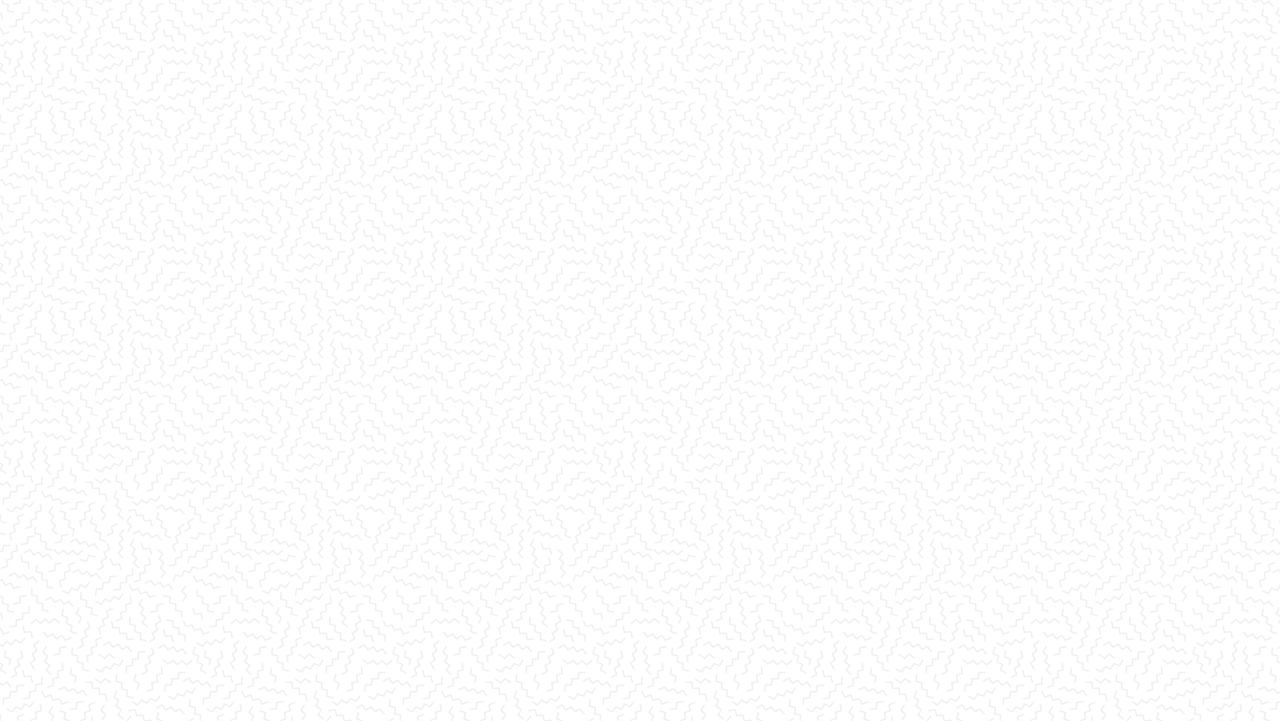
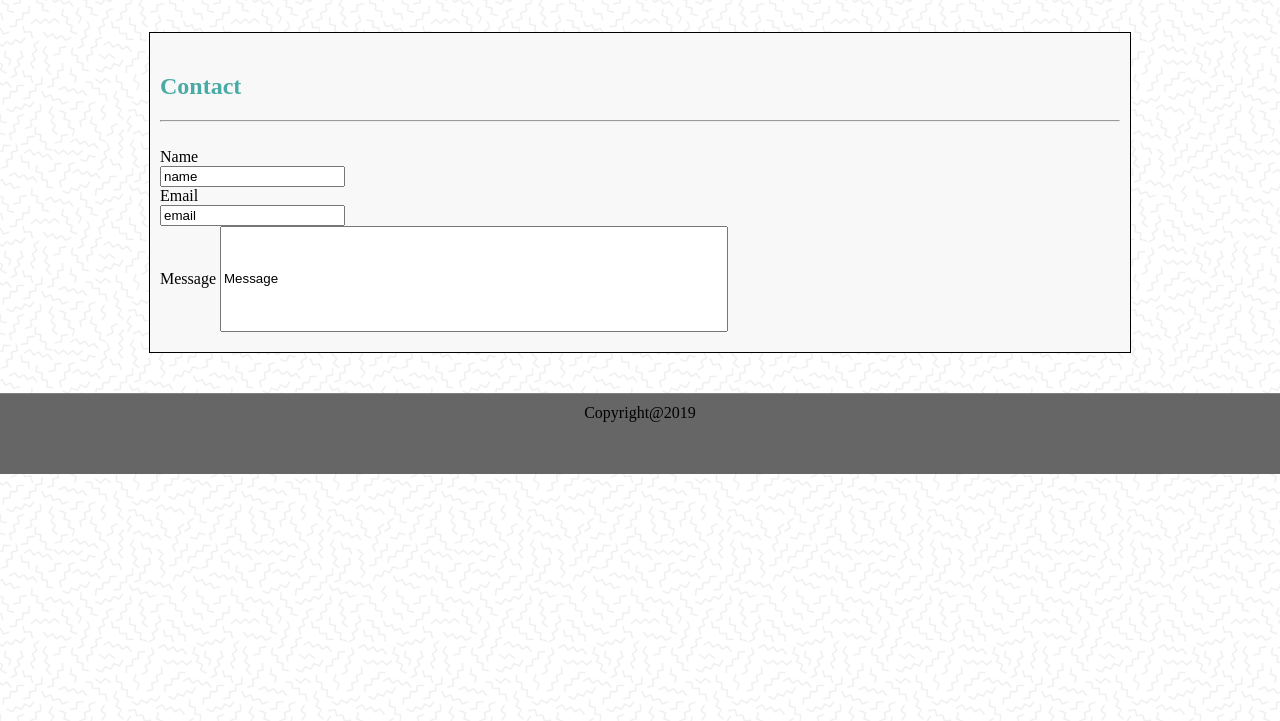
Before and after one commit to Chadkaplan/Basic-Portfolio, a plain HTML site: page contact.html in a window 1280 px wide. Shown: the part 79-800 px from the top of the page. Drawn offline with Linux system fonts and the light colour scheme.

Commit message:
Header and footers completed and uniform, made the content boxes for all pages

```diff
--- a/assests/css/style.css
+++ b/assests/css/style.css
@@ -10,7 +10,7 @@ header{
     height: 70px;
     font-family: 'Georgia', 'Times New Roman', Times, serif;
     position: relative;
-    left: -10px;
+    left: -11px;
 }
 /* the top bar part */
 .headerContainer{
@@ -68,3 +68,9 @@ footer{
 img{
     height: 200px;
 }
+/* Making "Contact" header its own line */
+.messageContainer{
+    margin: 0 auto;
+    width: 500px;
+    height: 100px;
+}
--- a/contact.html
+++ b/contact.html
@@ -1,12 +1,14 @@
 <!DOCTYPE html>
 <html lang="en">
+
 <head>
     <meta charset="UTF-8">
     <meta name="viewport" content="width=device-width, initial-scale=1.0">
     <meta http-equiv="X-UA-Compatible" content="ie=edge">
-    <title>Document</title>
+    <title>Contact</title>
     <link rel="stylesheet" href="./assests/css/style.css">
 </head>
+
 <body>
     <header>
         <div class="headerContainer">
@@ -19,5 +21,29 @@
         </div>
 
     </header>
+    <section>
+        <h2>Contact</h2>
+        <hr>
+        <form>
+
+            <br>
+            Name
+            <br>
+            <input type="text" name="name" value="name">
+            <br>
+            Email
+            <br>
+            <input type="text" name="email" value="email">
+            <br>
+            Message
+            <input class="messageContainer" style="width: 500; height: 500;" type="text" name="messageContent" value="Message" type="submit" value="Submit"></input>
+
+        </form>
+    </section>
+    <footer>
+        Copyright@2019
+    </footer>
+
 </body>
+
 </html>
```
Also changed, not shown: index.html (+10 -2 lines), portfolio.html (+11 -14 lines). Lines whose indentation alone changed are shown as unchanged.
